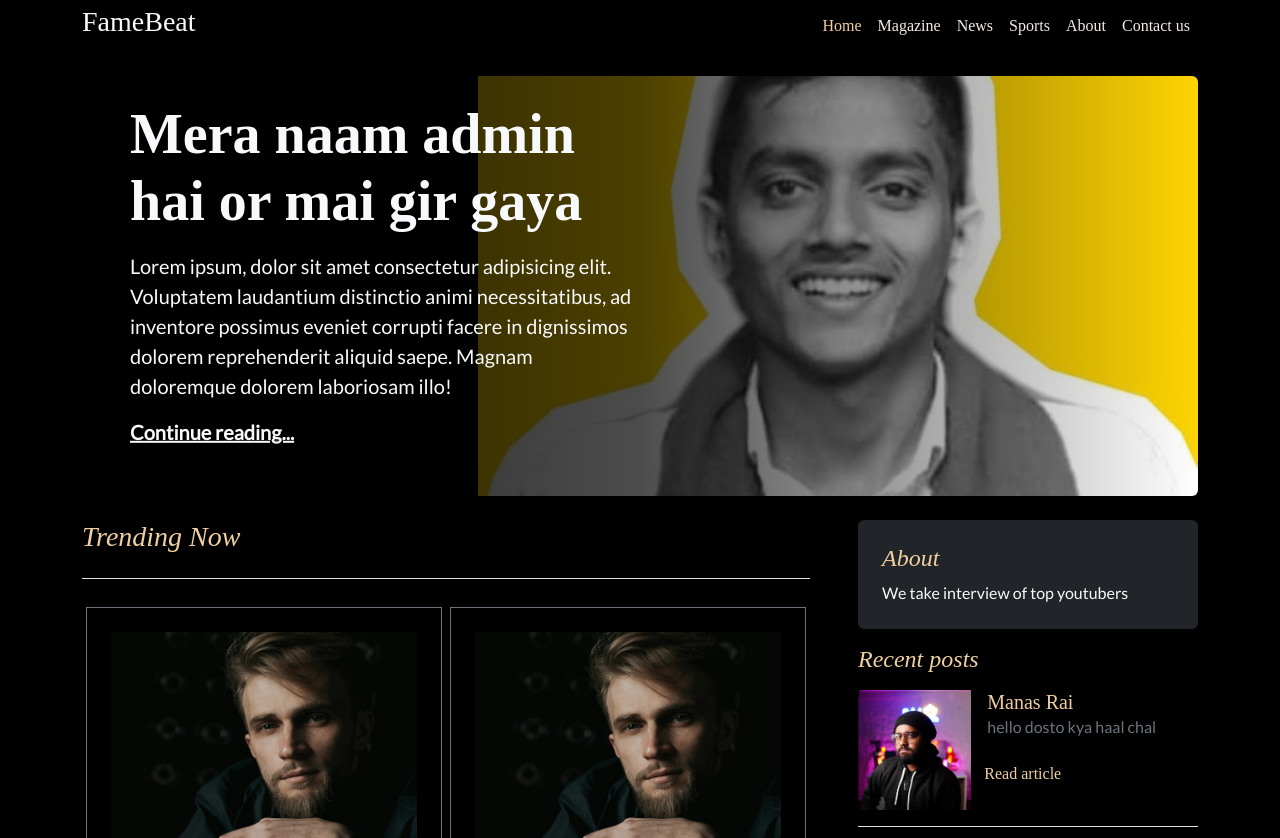
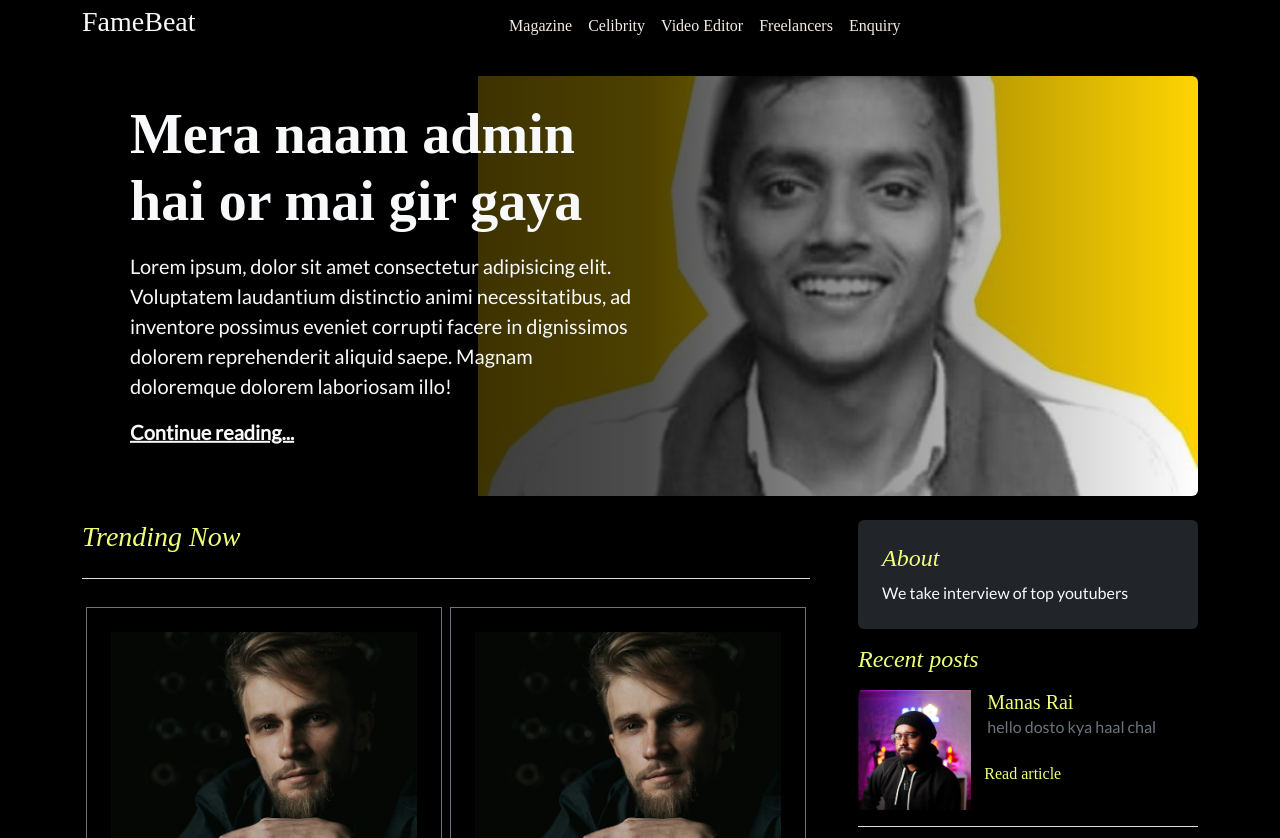
Before and after one commit to Manasrai2000/famebeat, a plain HTML site: page index.html in a window 1280 px wide. Shown: the top 838 px of the page. Drawn offline with nearby package versions, Linux system fonts and the light colour scheme; a web font is replaced by a local one.

Commit message:
improvements in navbar
according to awanish

```diff
--- a/index.html
+++ b/index.html
@@ -30,26 +30,27 @@
                 <div class="collapse navbar-collapse" id="navbarSupportedContent">
                     <div class="me-auto"></div>
                     <ul class="navbar-nav header-nav">
-                        <li class="nav-item">
+                        <!-- <li class="nav-item">
                             <a class="nav-link head-link active" href="">Home</a>
-                        </li>
+                        </li> -->
                         <li class="nav-item">
                             <a class="nav-link head-link" href="./slider.html">Magazine</a>
                         </li>
                         <li class="nav-item">
-                            <a class="nav-link head-link" href="">News</a>
+                            <a class="nav-link head-link" href="">Celibrity</a>
                         </li>
                         <li class="nav-item">
-                            <a class="nav-link head-link" href="">Sports</a>
+                            <a class="nav-link head-link" href="">Video Editor</a>
                         </li>
                         <li class="nav-item">
-                            <a class="nav-link head-link" href="">About</a>
+                            <a class="nav-link head-link" href="">Freelancers</a>
                         </li>
                         <li class="nav-item">
-                            <a class="nav-link head-link" href="">Contact us</a>
+                            <a class="nav-link head-link" href="">Enquiry</a>
                         </li>
 
                     </ul>
+                    <div class="me-auto"></div>
                 </div>
             </div>
         </nav>
@@ -280,7 +281,7 @@
 
     <!-- card -->
     <section class="py-lg-5">
-        <div class="container p-lg-5 p-3" style="background-color: var(--custom-green);">
+        <div class="container text-light p-lg-5 p-3" style="background-color: #fb4e06;">
             <div class="row">
                 <div class="col-lg-5">
                     <div class="display-3 playfair">Heading:</div>
--- a/styles/custom.css
+++ b/styles/custom.css
@@ -14,9 +14,9 @@
 
 :root {
     --custom-white-blue: #f4ebe6;
-    --custom-skin: #efcfa0;
+    --custom-skin: #efff77;
     --custom-black: #000000;
-    --custom-green:#faffa3;
+    --custom-green:#79b9a4;
 }
 
 * {
@@ -93,7 +93,7 @@
 }
 
 .t-cr {
-    color: #efcfa0;
+    color: var(--custom-skin);
 }
 
 .swiper-button-prev,
```
